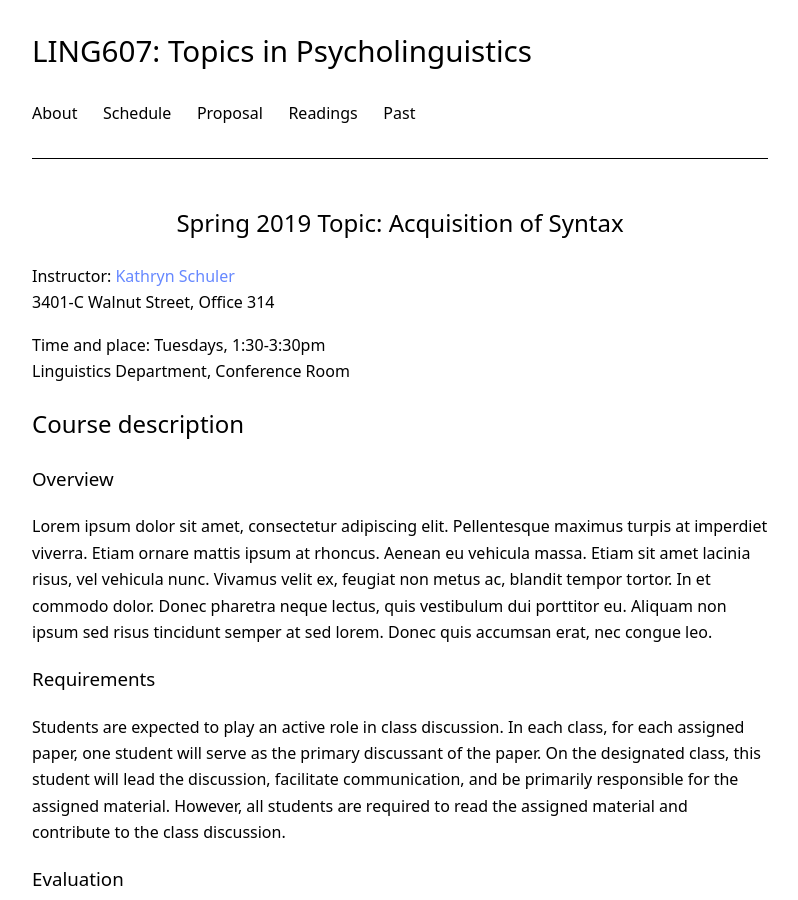
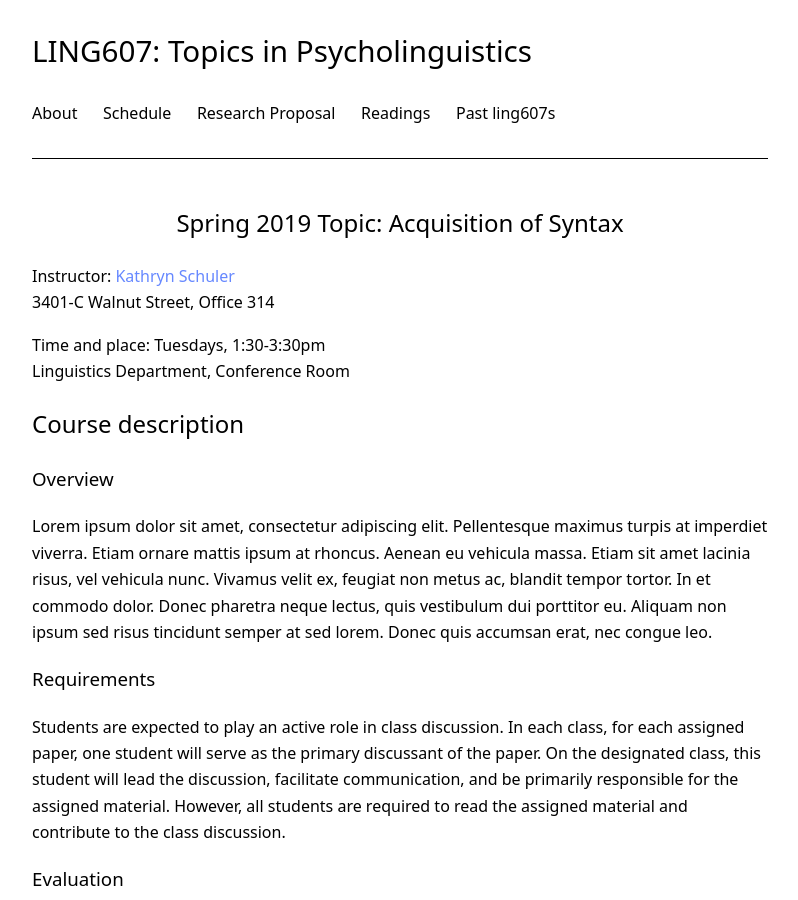
Before and after one commit to kschuler/ling001, a Jekyll site: the page built from index.md, in a window 1280 px wide and 900 px high. Shown: the whole window, without its empty margins (240-1038 px from the left). Built offline with Jekyll 4.4.1, drawn with Linux system fonts in a browser that asks for light colours.

Commit message:
Update _config.yml

```diff
--- a/_config.yml
+++ b/_config.yml
@@ -23,9 +23,9 @@ dark_theme: false            # enables dark mode
 navigation:                  # (optional) site navigation in the header
   About: index.md
   Schedule: index.html#schedule
-  Proposal: index.html#proposal
+  Research Proposal: index.html#proposal
   Readings: index.html#readings
-  Past: index.html#past-ling607s
+  Past ling607s: index.html#past-ling607s
 
 icons:                       # (optional) icons in the header, see http://fontawesome.com/icons
   envelope: "mailto:"
```
